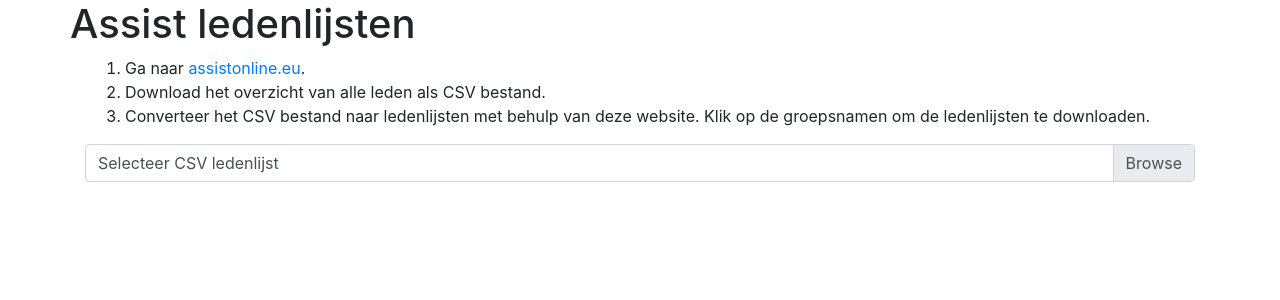
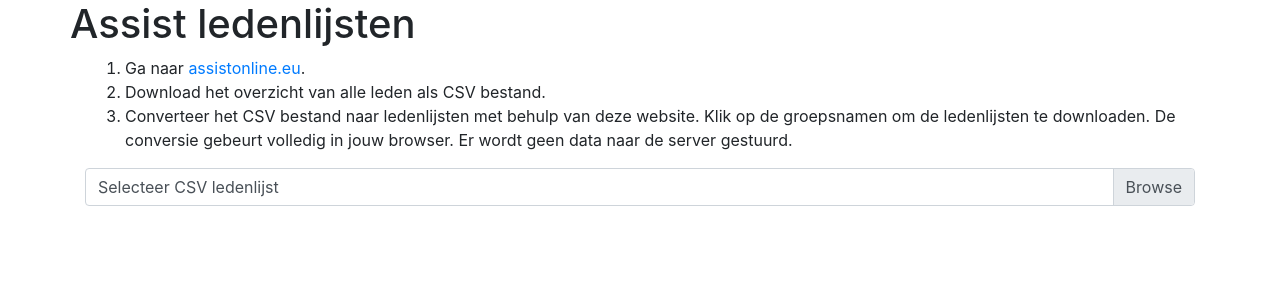
Before and after one commit to PissedCapslock/assist-ledenlijsten, a React (Create React App) app: page / in a window 1280 px wide. Shown: the top 300 px of the page. Built offline with nearby package versions, Linux system fonts and the light colour scheme.

Commit message:
Added message stating it all happens client side, no GDPR issues

```diff
--- a/src/App.tsx
+++ b/src/App.tsx
@@ -40,7 +40,7 @@ export default class App extends React.Component<Props,State>{
             <ol>
               <li>Ga naar <a href="https://www.assistonline.eu/signin.aspx">assistonline.eu</a>.</li>
               <li>Download het overzicht van alle leden als CSV bestand.</li>
-              <li>Converteer het CSV bestand naar ledenlijsten met behulp van deze website. Klik op de groepsnamen om de ledenlijsten te downloaden.</li>
+              <li>Converteer het CSV bestand naar ledenlijsten met behulp van deze website. Klik op de groepsnamen om de ledenlijsten te downloaden. De conversie gebeurt volledig in jouw browser. Er wordt geen data naar de server gestuurd.</li>
             </ol>
             <CSVFileUploader
             onFileSelect={(fileList) => this.setFile(fileList != null && fileList.length === 1 ? fileList[0] : null)}
```
